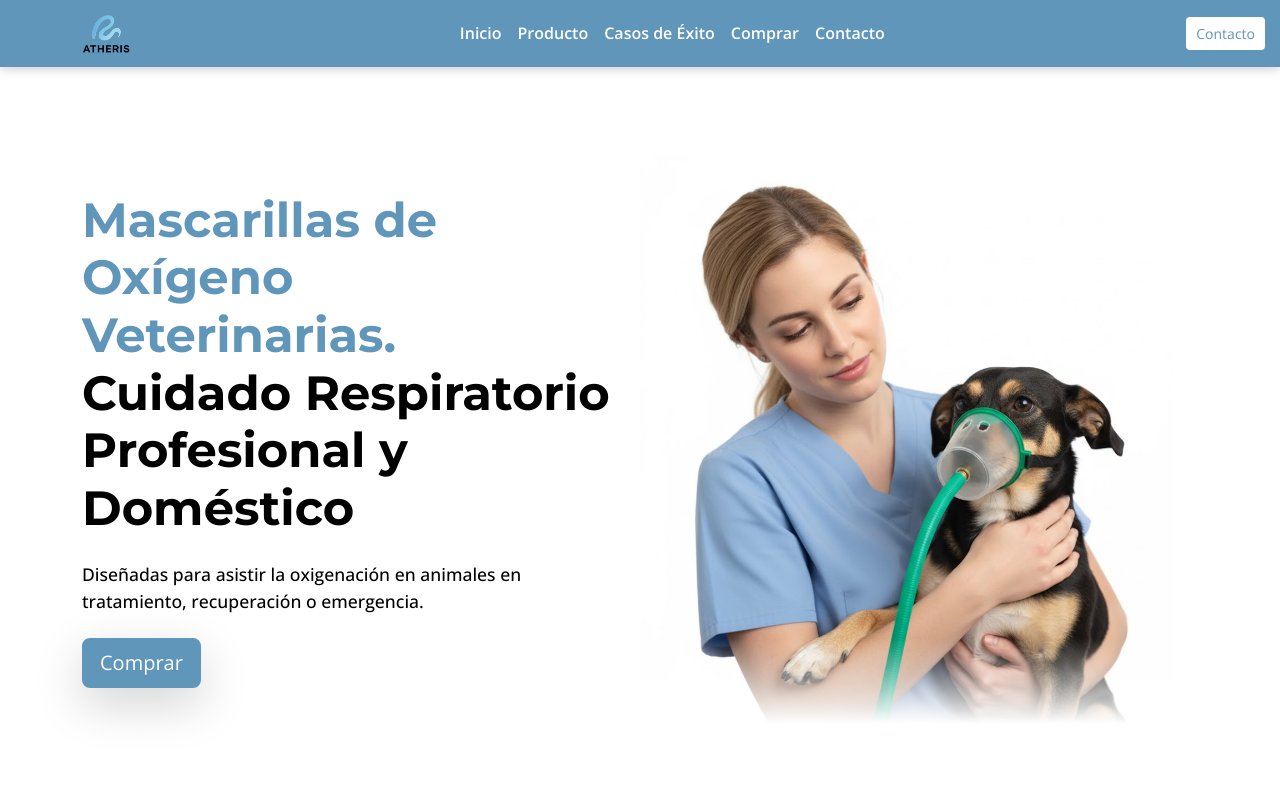
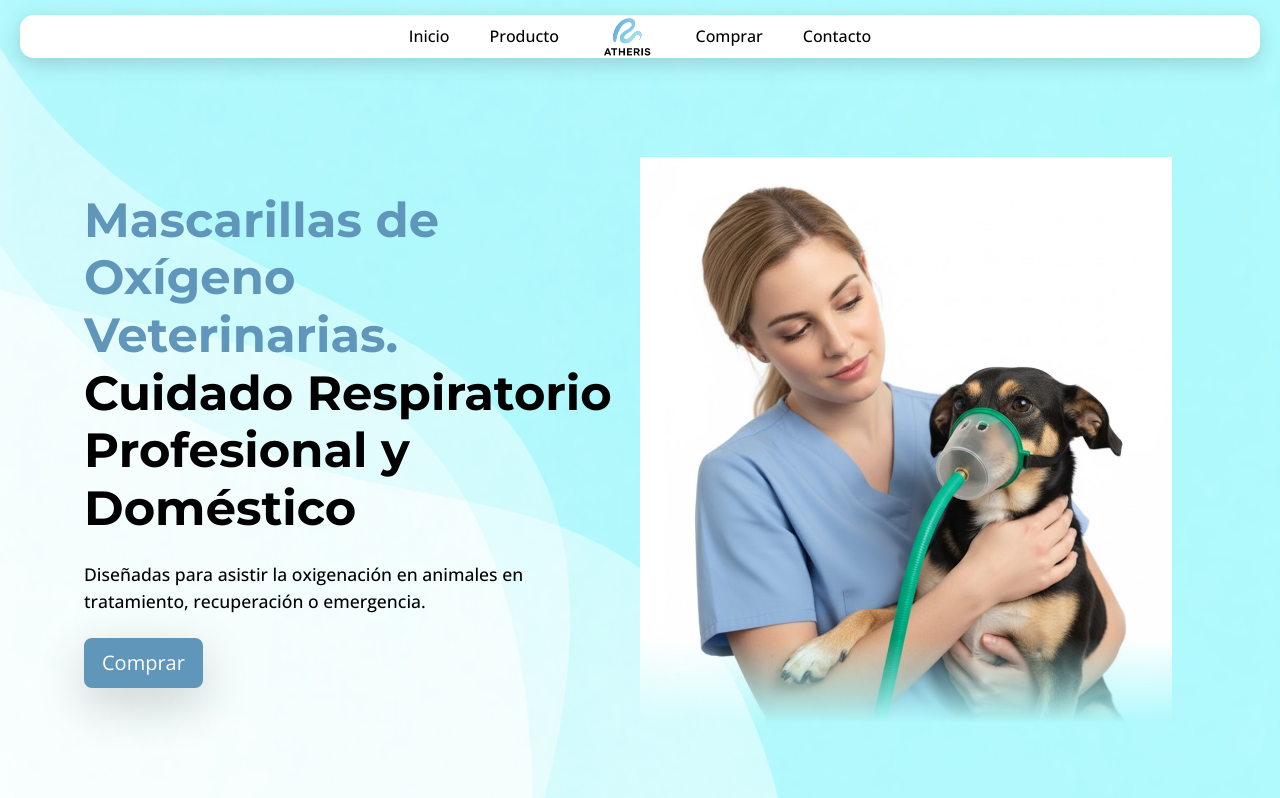
Before and after one commit to MatiasTreglia/ATHERIS, a website: page index.html in a window 1280 px wide. Shown: the top 798 px of the page. Drawn offline with nearby package versions, Linux system fonts and the light colour scheme; some packages are replaced by stand-ins of ours; a script that the page names is missing.

Commit message:
Refactor code structure for improved readability and maintainability

```diff
--- a/css/styles.css
+++ b/css/styles.css
@@ -24,22 +24,22 @@
 /* 1. ESTILOS GLOBALES Y TIPOGRAFÍA */
 /* ============================================== */
 body {
-    /* Establece el color de fondo de toda la página a blanco */
-    background-color: var(--color-light);
-    /* Que es #FFFFFF */
+    margin: 0;
+
     color: var(--color-dark);
-    /* Color de texto por defecto (Negro) */
-
-    /* 💡 CAMBIO DE FUENTE BASE: Open Sans (para párrafos) */
     font-family: 'Open Sans', sans-serif;
 
-    padding-top: 72px;
-    /* Espacio para el Navbar fijo */
+    padding: 72px;
     overflow-x: hidden;
-    /* Evita el scroll horizontal */
     width: 100%;
 
+    background-image: url("../img/kurp2.png");
+    background-size: cover;
+    background-position: center;
+    background-repeat: no-repeat;
+    background-attachment: fixed;
 }
+
 
 html {
     scroll-behavior: smooth;
@@ -80,11 +80,21 @@ h6 {
 
 /* Usamos el ID para asegurar que el fondo sea el color primario */
 #main-navbar {
-    background-color: var(--color-primary) !important;
-    /* Fondo: Azul Primario */
-    border-bottom: none;
-    box-shadow: 0 2px 10px rgba(0, 0, 0, 0.2);
-    transition: background-color 0.3s ease;
+    background-color: #FFFFFF;
+
+    position: fixed;
+    top: 15px;
+    left: 20px;
+    right: 20px;
+
+    border-radius: 14px;
+
+    box-shadow: 0 6px 20px rgba(0,0,0,0.15);
+
+    padding: 1px 1px;
+
+    z-index: 1000;
+
 }
 
 /* 1. EL TEXTO DE LA MARCA */
@@ -95,15 +105,20 @@ h6 {
 
 /* 2. ENLACES: Texto en blanco */
 .navbar-nav .nav-link {
-    color: var(--color-light) !important;
+    color: #000000;
     /* Enlaces en Blanco */
-    font-weight: 600;
+    font-weight: 500;
+
 }
 
 /* 3. HOVER: e0e0e0 (color accent) */
 .navbar-nav .nav-link:hover {
-    color: var(--color-accent) !important;
+    color: #1bc4c4;
+    font-weight: 800;
     /* Hover en Gris Claro (#E0E0E0) */
+}
+.navbar-nav .nav-item{
+    margin: 0 12px;
 }
 
 /* ============================================== */
@@ -187,7 +202,7 @@ h6 {
 section {
     position: relative;
     min-height: 100vh;
-    background-color: var(--color-light);
+    background-color: transparent;
     /* Fondo Blanco por defecto */
 }
 
@@ -904,3 +919,11 @@ que 992px (el punto donde Bootstrap apila tus columnas).
     font-size: 0.9rem;
     line-height: 1.4;
 }
+
+#hero {
+    background: transparent !important;
+}
+
+section {
+    background-color: transparent !important;
+}
--- a/index.html
+++ b/index.html
@@ -25,9 +25,7 @@
 
     <nav id="main-navbar" class="navbar navbar-expand-lg fixed-top navbar-dark">
         <div class="container">
-            <a class="navbar-brand" href="#inicio">
-                <img src="./img/logo2sinfondo.png" alt="ATHERIS Logo" height="40">
-            </a>
+
 
             <button class="navbar-toggler" type="button" data-bs-toggle="collapse" data-bs-target="#navbarNav"
                 aria-controls="navbarNav" aria-expanded="false" aria-label="Toggle navigation">
@@ -39,14 +37,14 @@
                 <ul class="navbar-nav" id="main-menu-links">
                     <li class="nav-item"><a class="nav-link" href="#">Inicio</a></li>
                     <li class="nav-item"><a class="nav-link" href="#ventajas">Producto</a></li>
-                    <li class="nav-item"><a class="nav-link" href="#casodeexito">Casos de Éxito</a></li>
+                    <li class="nav-item mx-4">
+                    <a class="navbar-brand m-0" href="#inicio">
+                        <img src="./img/logo2sinfondo.png" alt="ATHERIS Logo" height="40">
+                    </a>
+                </li>
                     <li class="nav-item"><a class="nav-link" href="#comprar">Comprar</a></li>
                     <li class="nav-item"><a class="nav-link" href="#contacto">Contacto</a></li>
                 </ul>
-
-                <div class="ms-auto">
-                    <a class="btn btn-sm btn-secondary-custom" href="#contacto">Contacto</a>
-                </div>
 
             </div>
         </div>
```
Also changed, not shown: html/checkout.html (+1 -3 lines), img/kurp2.png (added).
